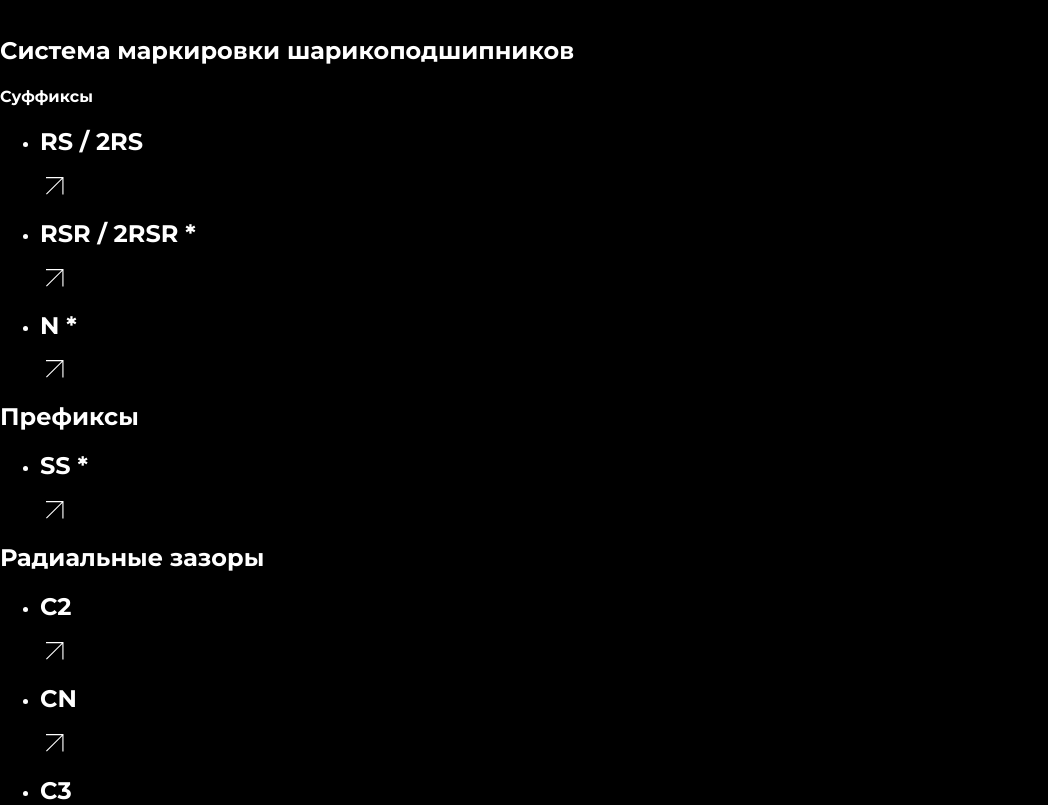
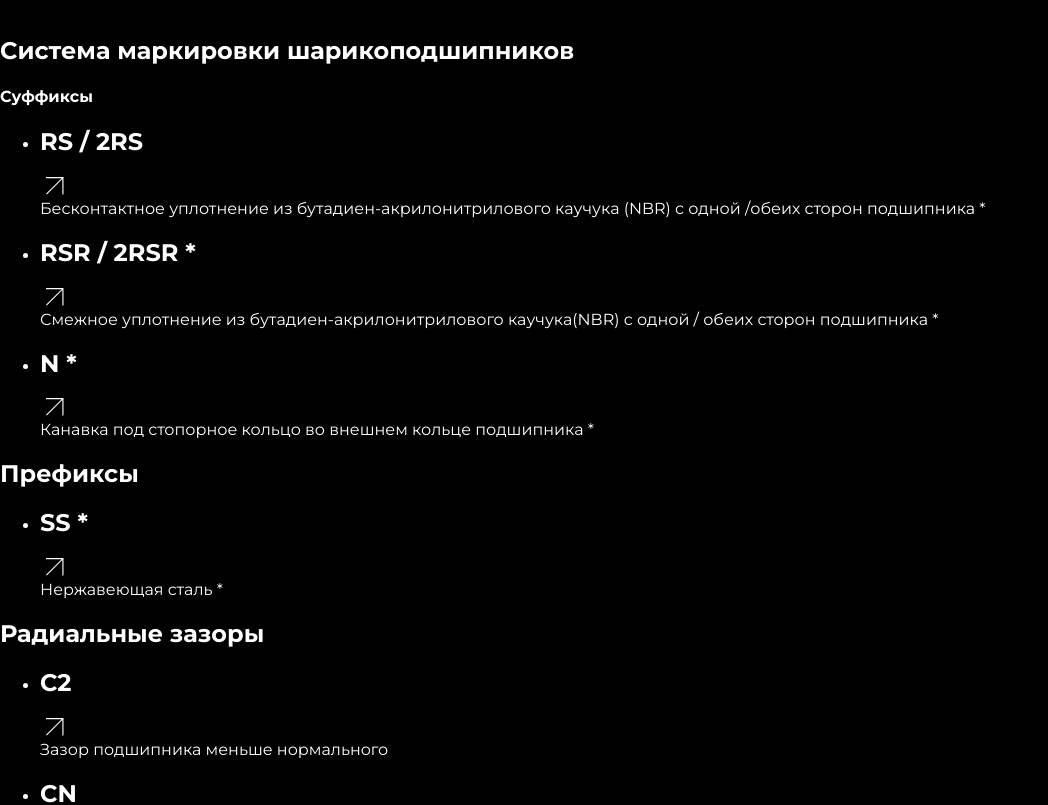
Before and after one commit to bl1nkker/vtl-project, a Next.js app: page /marking in a window 1280 px wide. Shown: the part 260-1065 px from the top of the page, without its empty margins (0-1048 px from the left). Built offline with nearby package versions, Linux system fonts and the light colour scheme.

Commit message:
added smooth accordion

```diff
--- a/components/home/Suffix.tsx
+++ b/components/home/Suffix.tsx
@@ -1,4 +1,4 @@
-import React, { useEffect, useState } from "react";
+import React, { useEffect, useRef, useState } from "react";
 import suffixArrowShow from "./../../public/imports/suffix-arrow-show.svg";
 import suffixArrowHide from "./../../public/imports/suffix-arrow-hide.svg";
 import Image from "next/image";
@@ -26,32 +26,48 @@ const Suffix: React.FC<Props> = ({ suffix }) => {
           <h1>{suffix.name}</h1>
         )}
         <button onClick={handleToggleMode}>
-          {contentMode == "hide" ? (
           <Image
+            className={
+              styles.rotate__arrow +
+              " " +
+              (contentMode == "hide"
+                ? styles.rotate__arrow_hide
+                : styles.rotate__arrow_show)
+            }
             src={suffixArrowShow}
             alt="suffix-arrow-show"
             width={18}
             height={18}
           />
-          ) : (
-            <Image
-              src={suffixArrowHide}
-              alt="suffix-arrow-hide"
-              width={18}
-              height={18}
-            />
-          )}
         </button>
       </div>
-      {contentMode == "show" &&
-        (suffix.content.includes("*") ? (
-          <div className={styles.item__content}>
+
+      {suffix.content.includes("*") ? (
+        <div
+          className={
+            styles.item__content +
+            " " +
+            (contentMode == "show"
+              ? styles.item__content_show
+              : styles.item__content_hide)
+          }
+        >
           {suffix.content.slice(0, -1)}{" "}
           <span className={styles.starred}>*</span>
         </div>
       ) : (
-          <div className={styles.item__content}>{suffix.content}</div>
-        ))}
+        <div
+          className={
+            styles.item__content +
+            " " +
+            (contentMode == "show"
+              ? styles.item__content_show
+              : styles.item__content_hide)
+          }
+        >
+          {suffix.content}
+        </div>
+      )}
     </li>
   );
 };
--- a/styles/Marking.module.scss
+++ b/styles/Marking.module.scss
@@ -1,5 +1,6 @@
 @import "utils/config";
 @import "utils/mixins";
+@import "utils/animations";
 
 @media only screen and (max-width: 768px) {
   .main {
@@ -87,6 +88,7 @@
       padding: 0;
       margin: 0;
       li {
+        position: relative;
         list-style: none;
         border-top: 1px white solid;
         padding: $padding-default-value 0;
@@ -101,12 +103,34 @@
         .item__header {
           @include flex-box(row, space-between, center);
           padding: 0 $padding-left-value;
+          .rotate__arrow {
+            transition: 0.5s ease-in-out;
+            &_hide {
+              transform: rotate(0deg);
+            }
+            &_show {
+              transform: rotate(90deg);
+            }
+          }
         }
         .item__content {
           width: 80%;
-          padding: 0.5rem $padding-left-value;
+
           font-weight: $font-weight-paragraphs;
           font-size: $font-size-paragraphs;
+          padding: 0 $padding-left-value;
+          transition: 0.5s ease-in-out;
+          animation: drop 1s normal forwards ease-in-out;
+
+          // Скрыто
+          height: 0;
+          overflow: hidden;
+
+          // Открыто
+          &_show {
+            height: 75px;
+            padding: 0.5rem $padding-left-value;
+          }
         }
       }
       &:last-child {
--- a/styles/css/config.css
+++ /dev/null
@@ -1 +0,0 @@
-/* No CSS */
--- a/styles/css/mixins.css
+++ /dev/null
@@ -1 +0,0 @@
-/* No CSS */
--- /dev/null
+++ b/styles/utils/animations.scss
@@ -0,0 +1,18 @@
+@keyframes arrow-rotate-anim {
+  0% {
+    transform: rotate(0deg);
+  }
+  100% {
+    transform: rotate(90deg);
+  }
+}
+
+@keyframes drop {
+  from {
+    opacity: 0;
+    transform: translateY(-20px);
+  }
+  to {
+    transform: translateY(0px);
+  }
+}
```
Lines whose indentation alone changed are shown as unchanged.
